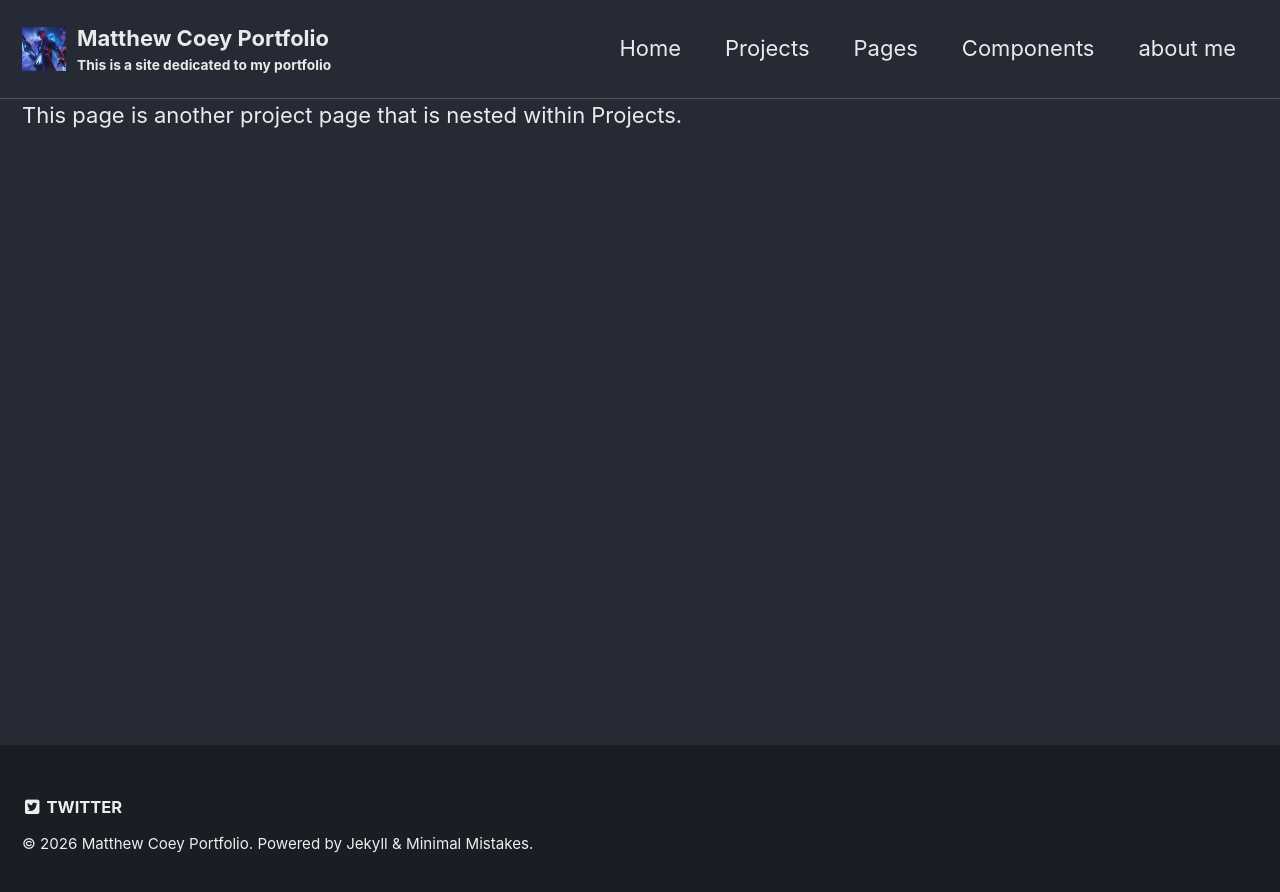
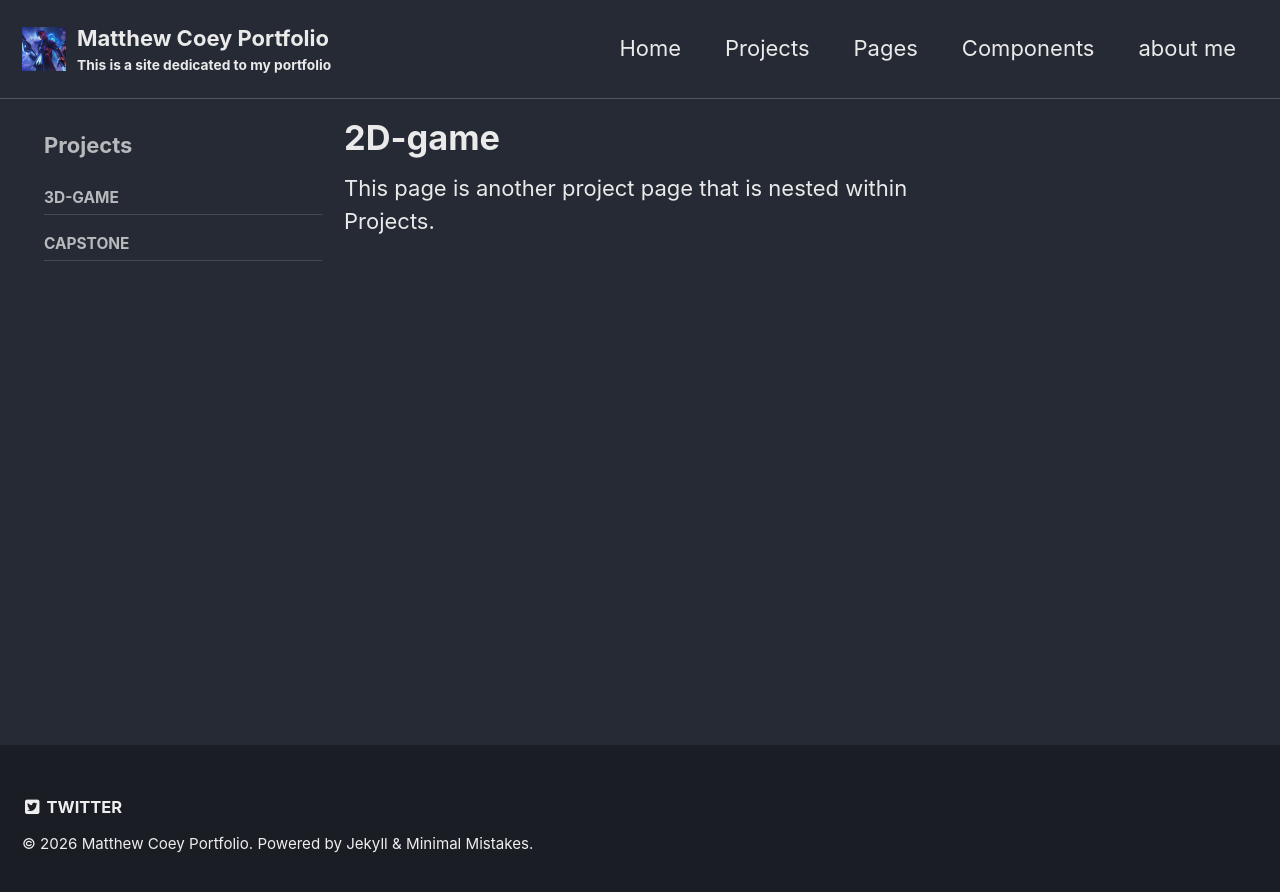
Before and after one commit to Coey-M2/Coey-M2.github.io, a Jekyll site: the page built from _pages/projects-capstone.md, in a window 1280 px wide. Shown: the top 892 px of the page. Built offline with Jekyll 4.4.1, drawn with Linux system fonts in a browser that asks for light colours; some of the changed lines change nothing that is shown.

Commit message:
Change layout and remove gallery from project page
Updated layout to 'single' and removed gallery images.

```diff
--- a/_pages/projects-capstone.md
+++ b/_pages/projects-capstone.md
@@ -1,39 +1,8 @@
 ---
 title: "2D-game"
-layout: default
+layout: single
 permalink: /projects/2D-game/
-gallery_gameplay:
-  # Recommended: width "240px" to "320px" keeps a neat grid
-  - url: /assets/images/house_dream.png
-    image_path: /assets/images/house_dream.png
-    alt: "Gameplay 1"
-    title: "Core loop"
-    caption: "Core loop"
-  - url: /assets/images/house_dream.png
-    image_path: /assets/images/house_dream.png
-    alt: "Gameplay 2"
-    title: "Challenge"
-    caption: "Challenge"
-  - url: /assets/images/house_dream.png
-    image_path: /assets/images/house_dream.png
-    alt: "Gameplay 3"
-    title: "Power-ups"
-    caption: "Power-ups"
-  - url: /assets/images/house_dream.png
-    image_path: /assets/images/house_dream.png
-    alt: "Gameplay 4"
-    title: "Boss arena"
-    caption: "Boss arena"
-  - url: /assets/images/house_dream.png
-    image_path: /assets/images/house_dream.png
-    alt: "Gameplay 5"
-    title: "UI feedback"
-    caption: "UI feedback"
-  - url: /assets/images/house_dream.png
-    image_path: /assets/images/house_dream.png
-    alt: "Gameplay 6"
-    title: "Final tweak"
-    caption: "Final tweak"
+
 sidebar:
   title: "Projects"
   nav:
```
